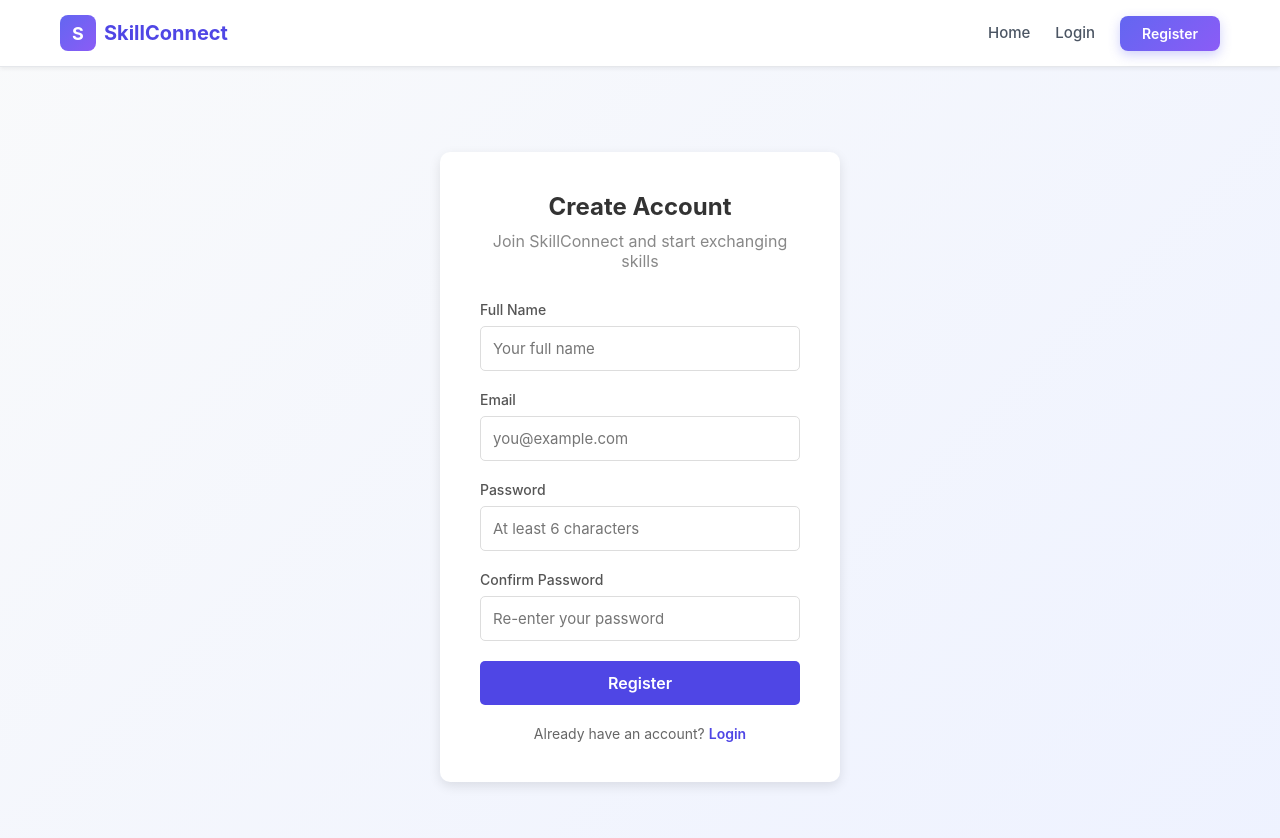
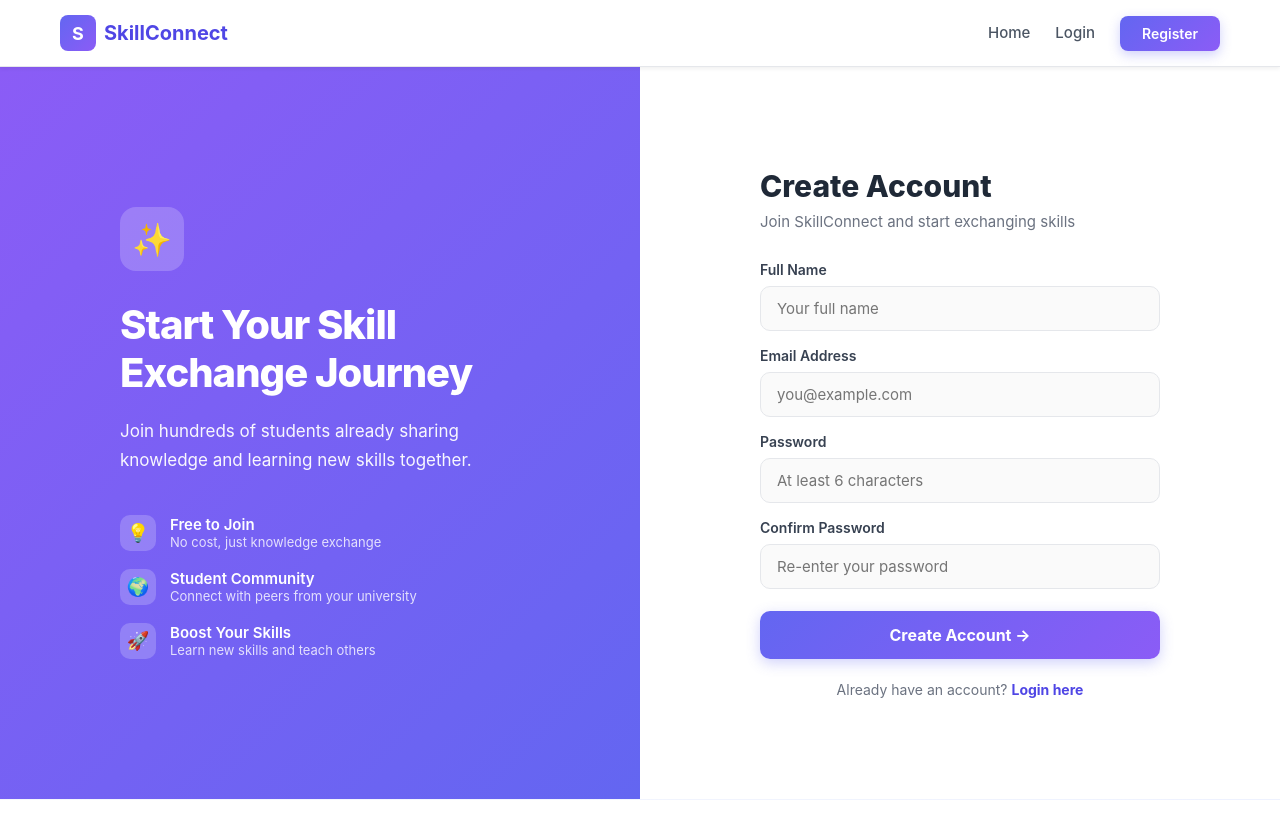
Before and after one commit to tharukasewmini1230-creator/SkillConnect, a React app in the folder frontend/: page /register in a window 1280 px wide. Shown: the top 838 px of the page. After the commit the page ends 800 px from the top, so only its background shows below. Built offline with nearby package versions, Linux system fonts and the light colour scheme; the HTML template or start-up script is replaced by a standard one.

Commit message:
style: redesign Login and Register pages with split-screen layout

```diff
--- a/frontend/src/pages/Login.jsx
+++ b/frontend/src/pages/Login.jsx
@@ -27,54 +27,118 @@ const Login = () => {
   };
 
   return (
-    <div style={{ display: 'flex', justifyContent: 'center', alignItems: 'center', minHeight: '100vh', padding: '20px' }}>
-      <div style={{ background: '#fff', padding: '40px', borderRadius: '10px', boxShadow: '0 4px 12px rgba(0,0,0,0.1)', width: '100%', maxWidth: '400px' }}>
-        <h2 style={{ textAlign: 'center', marginBottom: '10px', color: '#333' }}>Welcome Back</h2>
-        <p style={{ textAlign: 'center', color: '#888', marginBottom: '30px' }}>Login to your SkillConnect account</p>
+    <div style={{ display: 'grid', gridTemplateColumns: 'minmax(0, 1fr) minmax(0, 1fr)', minHeight: 'calc(100vh - 68px)' }}>
+
+      {/* Left Side - Brand Section */}
+      <div style={{ background: 'linear-gradient(135deg, #6366f1 0%, #8b5cf6 100%)', color: '#fff', padding: '60px 50px', display: 'flex', flexDirection: 'column', justifyContent: 'center' }}>
+        <div style={{ maxWidth: '400px', margin: '0 auto' }}>
+          <div style={{ width: '64px', height: '64px', borderRadius: '16px', background: 'rgba(255,255,255,0.2)', display: 'flex', alignItems: 'center', justifyContent: 'center', fontSize: '32px', marginBottom: '30px' }}>
+            🎓
+          </div>
+          <h1 style={{ fontSize: '40px', fontWeight: '800', marginBottom: '20px', lineHeight: '1.2', letterSpacing: '-1px' }}>
+            Welcome Back to SkillConnect
+          </h1>
+          <p style={{ fontSize: '17px', lineHeight: '1.7', opacity: 0.95, marginBottom: '40px' }}>
+            Continue your learning journey. Connect with fellow students, exchange skills, and grow together.
+          </p>
+
+          <div style={{ display: 'flex', flexDirection: 'column', gap: '18px' }}>
+            <div style={{ display: 'flex', alignItems: 'center', gap: '14px' }}>
+              <div style={{ width: '36px', height: '36px', borderRadius: '10px', background: 'rgba(255,255,255,0.2)', display: 'flex', alignItems: 'center', justifyContent: 'center', fontSize: '18px', flexShrink: 0 }}>
+                🎯
+              </div>
+              <div>
+                <p style={{ fontWeight: '600', fontSize: '15px' }}>Share Your Skills</p>
+                <p style={{ opacity: 0.8, fontSize: '13px' }}>Teach what you know best</p>
+              </div>
+            </div>
+
+            <div style={{ display: 'flex', alignItems: 'center', gap: '14px' }}>
+              <div style={{ width: '36px', height: '36px', borderRadius: '10px', background: 'rgba(255,255,255,0.2)', display: 'flex', alignItems: 'center', justifyContent: 'center', fontSize: '18px', flexShrink: 0 }}>
+                📚
+              </div>
+              <div>
+                <p style={{ fontWeight: '600', fontSize: '15px' }}>Learn New Things</p>
+                <p style={{ opacity: 0.8, fontSize: '13px' }}>Discover skills you want to learn</p>
+              </div>
+            </div>
+
+            <div style={{ display: 'flex', alignItems: 'center', gap: '14px' }}>
+              <div style={{ width: '36px', height: '36px', borderRadius: '10px', background: 'rgba(255,255,255,0.2)', display: 'flex', alignItems: 'center', justifyContent: 'center', fontSize: '18px', flexShrink: 0 }}>
+                🤝
+              </div>
+              <div>
+                <p style={{ fontWeight: '600', fontSize: '15px' }}>Grow Together</p>
+                <p style={{ opacity: 0.8, fontSize: '13px' }}>Build a community of learners</p>
+              </div>
+            </div>
+          </div>
+        </div>
+      </div>
+
+      {/* Right Side - Form */}
+      <div style={{ background: '#fff', padding: '60px 50px', display: 'flex', alignItems: 'center', justifyContent: 'center' }}>
+        <div style={{ width: '100%', maxWidth: '400px' }}>
+          <h2 style={{ fontSize: '30px', fontWeight: '800', color: '#1f2937', marginBottom: '8px' }}>Login</h2>
+          <p style={{ color: '#6b7280', marginBottom: '35px', fontSize: '15px' }}>Enter your credentials to access your account</p>
 
           {error && (
-          <div style={{ background: '#fee', color: '#c33', padding: '10px', borderRadius: '5px', marginBottom: '20px', fontSize: '14px' }}>
-            {error}
+            <div style={{ background: '#fee', color: '#dc2626', padding: '12px 16px', borderRadius: '10px', marginBottom: '20px', fontSize: '14px', fontWeight: '500', display: 'flex', alignItems: 'center', gap: '8px' }}>
+              ⚠️ {error}
             </div>
           )}
 
           <form onSubmit={handleSubmit}>
             <div style={{ marginBottom: '20px' }}>
-            <label style={{ display: 'block', marginBottom: '8px', color: '#555', fontSize: '14px', fontWeight: '500' }}>Email</label>
+              <label style={{ display: 'block', marginBottom: '8px', color: '#374151', fontSize: '14px', fontWeight: '600' }}>Email Address</label>
               <input
                 type="email"
                 value={email}
                 onChange={(e) => setEmail(e.target.value)}
                 required
                 placeholder="you@example.com"
-              style={{ width: '100%', padding: '12px', border: '1px solid #ddd', borderRadius: '5px', fontSize: '15px' }}
+                style={{ width: '100%', padding: '13px 16px', border: '1px solid #e5e7eb', borderRadius: '10px', fontSize: '15px', background: '#fafafa' }}
               />
             </div>
 
-          <div style={{ marginBottom: '20px' }}>
-            <label style={{ display: 'block', marginBottom: '8px', color: '#555', fontSize: '14px', fontWeight: '500' }}>Password</label>
+            <div style={{ marginBottom: '25px' }}>
+              <label style={{ display: 'block', marginBottom: '8px', color: '#374151', fontSize: '14px', fontWeight: '600' }}>Password</label>
               <input
                 type="password"
                 value={password}
                 onChange={(e) => setPassword(e.target.value)}
                 required
                 placeholder="Enter your password"
-              style={{ width: '100%', padding: '12px', border: '1px solid #ddd', borderRadius: '5px', fontSize: '15px' }}
+                style={{ width: '100%', padding: '13px 16px', border: '1px solid #e5e7eb', borderRadius: '10px', fontSize: '15px', background: '#fafafa' }}
               />
             </div>
 
             <button
               type="submit"
               disabled={loading}
-            style={{ width: '100%', padding: '12px', background: loading ? '#999' : '#4f46e5', color: '#fff', borderRadius: '5px', fontSize: '16px', fontWeight: '600', cursor: loading ? 'not-allowed' : 'pointer' }}
+              style={{
+                width: '100%',
+                padding: '14px',
+                background: loading ? '#9ca3af' : 'linear-gradient(135deg, #6366f1 0%, #8b5cf6 100%)',
+                color: '#fff',
+                borderRadius: '10px',
+                fontSize: '16px',
+                fontWeight: '700',
+                cursor: loading ? 'not-allowed' : 'pointer',
+                boxShadow: loading ? 'none' : '0 4px 14px rgba(99, 102, 241, 0.3)'
+              }}
             >
-            {loading ? 'Logging in...' : 'Login'}
+              {loading ? 'Logging in...' : 'Login →'}
             </button>
           </form>
 
-        <p style={{ textAlign: 'center', marginTop: '20px', color: '#666', fontSize: '14px' }}>
-          Don't have an account? <Link to="/register" style={{ color: '#4f46e5', fontWeight: '600' }}>Register</Link>
+          <p style={{ textAlign: 'center', marginTop: '25px', color: '#6b7280', fontSize: '14px' }}>
+            Don't have an account?{' '}
+            <Link to="/register" style={{ color: '#4f46e5', fontWeight: '700' }}>
+              Register here
+            </Link>
           </p>
+        </div>
       </div>
     </div>
   );
--- a/frontend/src/pages/Register.jsx
+++ b/frontend/src/pages/Register.jsx
@@ -17,7 +17,6 @@ const Register = () => {
     e.preventDefault();
     setError('');
 
-    // Check if passwords match
     if (password !== confirmPassword) {
       setError('Passwords do not match');
       return;
@@ -41,78 +40,142 @@ const Register = () => {
   };
 
   return (
-    <div style={{ display: 'flex', justifyContent: 'center', alignItems: 'center', minHeight: '100vh', padding: '20px' }}>
-      <div style={{ background: '#fff', padding: '40px', borderRadius: '10px', boxShadow: '0 4px 12px rgba(0,0,0,0.1)', width: '100%', maxWidth: '400px' }}>
-        <h2 style={{ textAlign: 'center', marginBottom: '10px', color: '#333' }}>Create Account</h2>
-        <p style={{ textAlign: 'center', color: '#888', marginBottom: '30px' }}>Join SkillConnect and start exchanging skills</p>
+    <div style={{ display: 'grid', gridTemplateColumns: 'minmax(0, 1fr) minmax(0, 1fr)', minHeight: 'calc(100vh - 68px)' }}>
+
+      {/* Left Side - Form */}
+      <div style={{ background: '#fff', padding: '60px 50px', display: 'flex', alignItems: 'center', justifyContent: 'center', order: 2 }}>
+        <div style={{ width: '100%', maxWidth: '400px' }}>
+          <h2 style={{ fontSize: '30px', fontWeight: '800', color: '#1f2937', marginBottom: '8px' }}>Create Account</h2>
+          <p style={{ color: '#6b7280', marginBottom: '30px', fontSize: '15px' }}>Join SkillConnect and start exchanging skills</p>
 
           {error && (
-          <div style={{ background: '#fee', color: '#c33', padding: '10px', borderRadius: '5px', marginBottom: '20px', fontSize: '14px' }}>
-            {error}
+            <div style={{ background: '#fee', color: '#dc2626', padding: '12px 16px', borderRadius: '10px', marginBottom: '20px', fontSize: '14px', fontWeight: '500', display: 'flex', alignItems: 'center', gap: '8px' }}>
+              ⚠️ {error}
             </div>
           )}
 
           <form onSubmit={handleSubmit}>
-          <div style={{ marginBottom: '20px' }}>
-            <label style={{ display: 'block', marginBottom: '8px', color: '#555', fontSize: '14px', fontWeight: '500' }}>Full Name</label>
+            <div style={{ marginBottom: '16px' }}>
+              <label style={{ display: 'block', marginBottom: '8px', color: '#374151', fontSize: '14px', fontWeight: '600' }}>Full Name</label>
               <input
                 type="text"
                 value={name}
                 onChange={(e) => setName(e.target.value)}
                 required
                 placeholder="Your full name"
-              style={{ width: '100%', padding: '12px', border: '1px solid #ddd', borderRadius: '5px', fontSize: '15px' }}
+                style={{ width: '100%', padding: '12px 16px', border: '1px solid #e5e7eb', borderRadius: '10px', fontSize: '15px', background: '#fafafa' }}
               />
             </div>
 
-          <div style={{ marginBottom: '20px' }}>
-            <label style={{ display: 'block', marginBottom: '8px', color: '#555', fontSize: '14px', fontWeight: '500' }}>Email</label>
+            <div style={{ marginBottom: '16px' }}>
+              <label style={{ display: 'block', marginBottom: '8px', color: '#374151', fontSize: '14px', fontWeight: '600' }}>Email Address</label>
               <input
                 type="email"
                 value={email}
                 onChange={(e) => setEmail(e.target.value)}
                 required
                 placeholder="you@example.com"
-              style={{ width: '100%', padding: '12px', border: '1px solid #ddd', borderRadius: '5px', fontSize: '15px' }}
+                style={{ width: '100%', padding: '12px 16px', border: '1px solid #e5e7eb', borderRadius: '10px', fontSize: '15px', background: '#fafafa' }}
               />
             </div>
 
-          <div style={{ marginBottom: '20px' }}>
-            <label style={{ display: 'block', marginBottom: '8px', color: '#555', fontSize: '14px', fontWeight: '500' }}>Password</label>
+            <div style={{ marginBottom: '16px' }}>
+              <label style={{ display: 'block', marginBottom: '8px', color: '#374151', fontSize: '14px', fontWeight: '600' }}>Password</label>
               <input
                 type="password"
                 value={password}
                 onChange={(e) => setPassword(e.target.value)}
                 required
                 placeholder="At least 6 characters"
-              style={{ width: '100%', padding: '12px', border: '1px solid #ddd', borderRadius: '5px', fontSize: '15px' }}
+                style={{ width: '100%', padding: '12px 16px', border: '1px solid #e5e7eb', borderRadius: '10px', fontSize: '15px', background: '#fafafa' }}
               />
             </div>
 
-          <div style={{ marginBottom: '20px' }}>
-            <label style={{ display: 'block', marginBottom: '8px', color: '#555', fontSize: '14px', fontWeight: '500' }}>Confirm Password</label>
+            <div style={{ marginBottom: '22px' }}>
+              <label style={{ display: 'block', marginBottom: '8px', color: '#374151', fontSize: '14px', fontWeight: '600' }}>Confirm Password</label>
               <input
                 type="password"
                 value={confirmPassword}
                 onChange={(e) => setConfirmPassword(e.target.value)}
                 required
                 placeholder="Re-enter your password"
-              style={{ width: '100%', padding: '12px', border: '1px solid #ddd', borderRadius: '5px', fontSize: '15px' }}
+                style={{ width: '100%', padding: '12px 16px', border: '1px solid #e5e7eb', borderRadius: '10px', fontSize: '15px', background: '#fafafa' }}
               />
             </div>
 
             <button
               type="submit"
               disabled={loading}
-            style={{ width: '100%', padding: '12px', background: loading ? '#999' : '#4f46e5', color: '#fff', borderRadius: '5px', fontSize: '16px', fontWeight: '600', cursor: loading ? 'not-allowed' : 'pointer' }}
+              style={{
+                width: '100%',
+                padding: '14px',
+                background: loading ? '#9ca3af' : 'linear-gradient(135deg, #6366f1 0%, #8b5cf6 100%)',
+                color: '#fff',
+                borderRadius: '10px',
+                fontSize: '16px',
+                fontWeight: '700',
+                cursor: loading ? 'not-allowed' : 'pointer',
+                boxShadow: loading ? 'none' : '0 4px 14px rgba(99, 102, 241, 0.3)'
+              }}
             >
-            {loading ? 'Creating account...' : 'Register'}
+              {loading ? 'Creating account...' : 'Create Account →'}
             </button>
           </form>
 
-        <p style={{ textAlign: 'center', marginTop: '20px', color: '#666', fontSize: '14px' }}>
-          Already have an account? <Link to="/login" style={{ color: '#4f46e5', fontWeight: '600' }}>Login</Link>
+          <p style={{ textAlign: 'center', marginTop: '22px', color: '#6b7280', fontSize: '14px' }}>
+            Already have an account?{' '}
+            <Link to="/login" style={{ color: '#4f46e5', fontWeight: '700' }}>
+              Login here
+            </Link>
           </p>
+        </div>
+      </div>
+
+      {/* Right Side - Brand Section */}
+      <div style={{ background: 'linear-gradient(135deg, #8b5cf6 0%, #6366f1 100%)', color: '#fff', padding: '60px 50px', display: 'flex', flexDirection: 'column', justifyContent: 'center', order: 1 }}>
+        <div style={{ maxWidth: '400px', margin: '0 auto' }}>
+          <div style={{ width: '64px', height: '64px', borderRadius: '16px', background: 'rgba(255,255,255,0.2)', display: 'flex', alignItems: 'center', justifyContent: 'center', fontSize: '32px', marginBottom: '30px' }}>
+            ✨
+          </div>
+          <h1 style={{ fontSize: '40px', fontWeight: '800', marginBottom: '20px', lineHeight: '1.2', letterSpacing: '-1px' }}>
+            Start Your Skill Exchange Journey
+          </h1>
+          <p style={{ fontSize: '17px', lineHeight: '1.7', opacity: 0.95, marginBottom: '40px' }}>
+            Join hundreds of students already sharing knowledge and learning new skills together.
+          </p>
+
+          <div style={{ display: 'flex', flexDirection: 'column', gap: '18px' }}>
+            <div style={{ display: 'flex', alignItems: 'center', gap: '14px' }}>
+              <div style={{ width: '36px', height: '36px', borderRadius: '10px', background: 'rgba(255,255,255,0.2)', display: 'flex', alignItems: 'center', justifyContent: 'center', fontSize: '18px', flexShrink: 0 }}>
+                💡
+              </div>
+              <div>
+                <p style={{ fontWeight: '600', fontSize: '15px' }}>Free to Join</p>
+                <p style={{ opacity: 0.8, fontSize: '13px' }}>No cost, just knowledge exchange</p>
+              </div>
+            </div>
+
+            <div style={{ display: 'flex', alignItems: 'center', gap: '14px' }}>
+              <div style={{ width: '36px', height: '36px', borderRadius: '10px', background: 'rgba(255,255,255,0.2)', display: 'flex', alignItems: 'center', justifyContent: 'center', fontSize: '18px', flexShrink: 0 }}>
+                🌍
+              </div>
+              <div>
+                <p style={{ fontWeight: '600', fontSize: '15px' }}>Student Community</p>
+                <p style={{ opacity: 0.8, fontSize: '13px' }}>Connect with peers from your university</p>
+              </div>
+            </div>
+
+            <div style={{ display: 'flex', alignItems: 'center', gap: '14px' }}>
+              <div style={{ width: '36px', height: '36px', borderRadius: '10px', background: 'rgba(255,255,255,0.2)', display: 'flex', alignItems: 'center', justifyContent: 'center', fontSize: '18px', flexShrink: 0 }}>
+                🚀
+              </div>
+              <div>
+                <p style={{ fontWeight: '600', fontSize: '15px' }}>Boost Your Skills</p>
+                <p style={{ opacity: 0.8, fontSize: '13px' }}>Learn new skills and teach others</p>
+              </div>
+            </div>
+          </div>
+        </div>
       </div>
     </div>
   );
```
Lines whose indentation alone changed are shown as unchanged.
